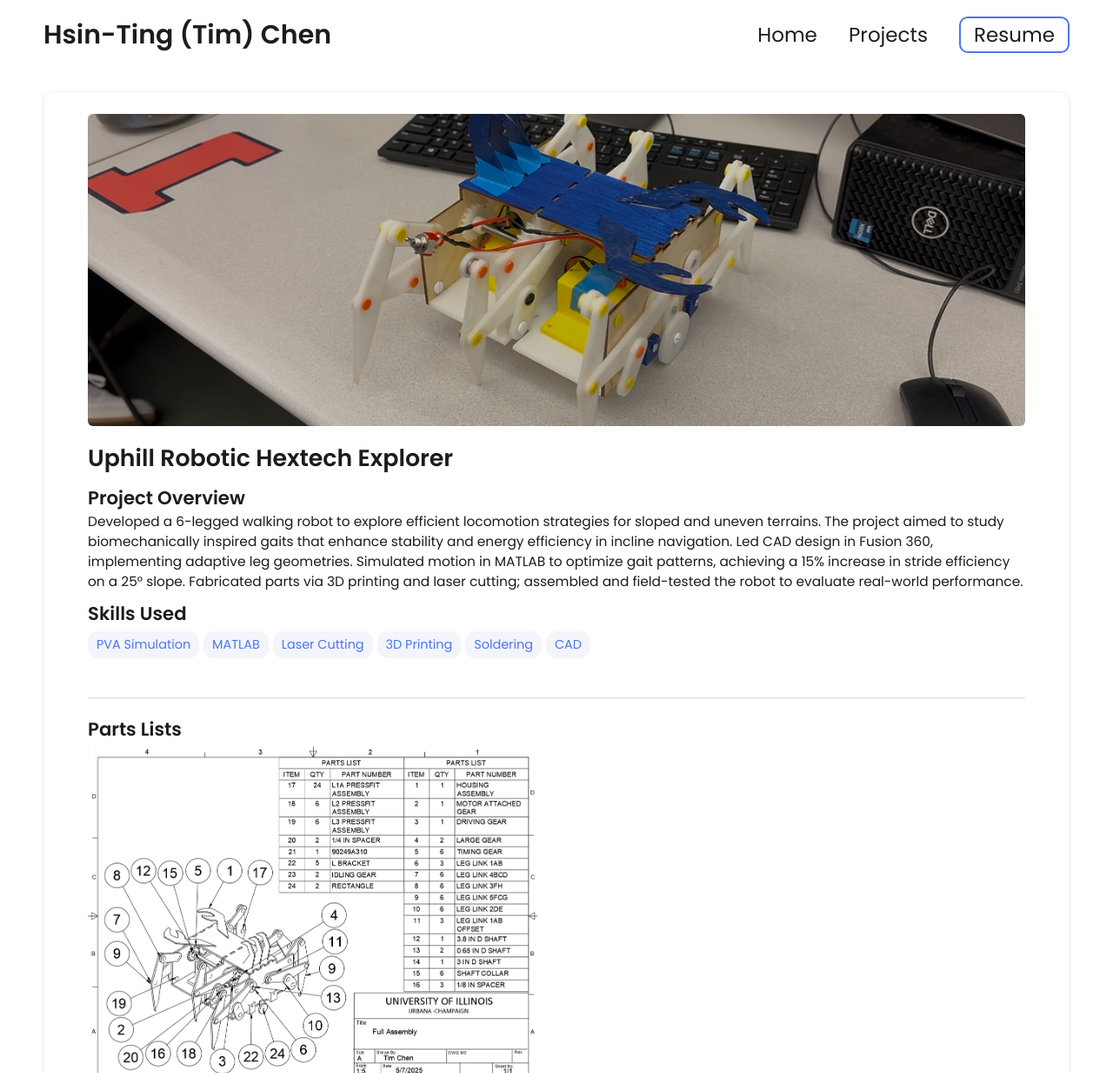
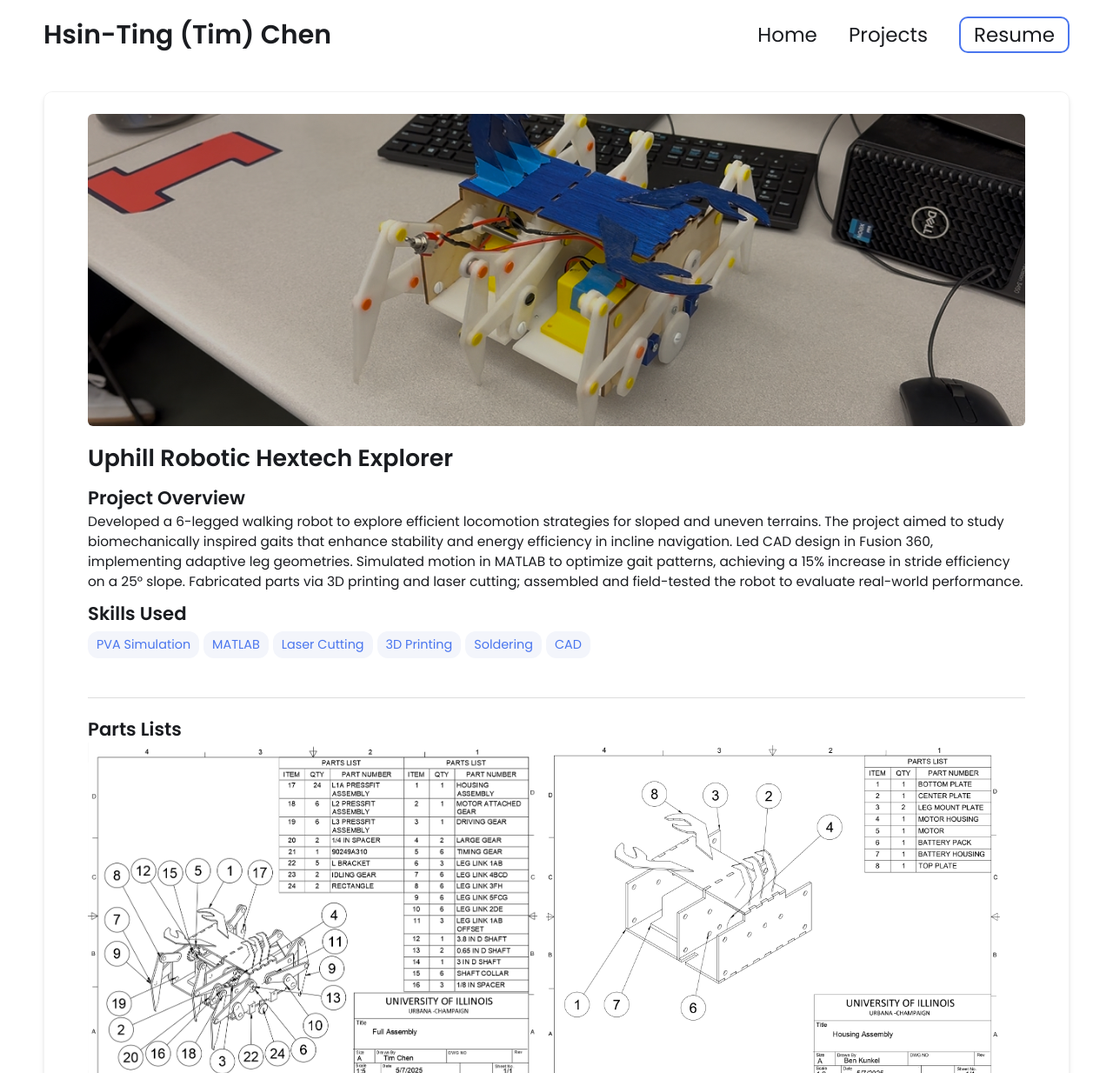
Before and after one commit to timchen863/timchen863.github.io, a Jekyll site: the page built from _projects/Hextech/index.md, in a window 1280 px wide. Shown: the top 1234 px of the page at 87% size. Built offline with Jekyll 4.4.1, drawn with Linux system fonts in a browser that asks for light colours; grey boxes are pictures that could not be loaded.

Commit message:
Update index.md

```diff
--- a/_projects/Hextech/index.md
+++ b/_projects/Hextech/index.md
@@ -15,9 +15,9 @@ main-image: /hextechdemo.jpg
 
 ---
 ## Parts Lists
-{% include image-gallery.html images="fullasm.png" height="400" %} {% include image-gallery.html images="Housingasmdrw-1.png" height="600" %}
+{% include image-gallery.html images="fullasm.png, Shellprt.png" height="400" %}
 ## Engineering Drawings
-{% include image-gallery.html images="Lbracketdrw-1.png, Leg3FHdrw-1.png" height="800" %}
+{% include image-gallery.html images="Bracketdrw.png, Legdrw.png" height="400" %}
 ## Reflection
 Working on this project helped me grow in ways I didn’t fully expect. I had to think about design, not just in terms of how things look or fit, but how they’ll actually be built, assembled, and function in the real world. Balancing internal space, structural strength, and manufacturability made every decision feel meaningful — and sometimes tough.
 
```
